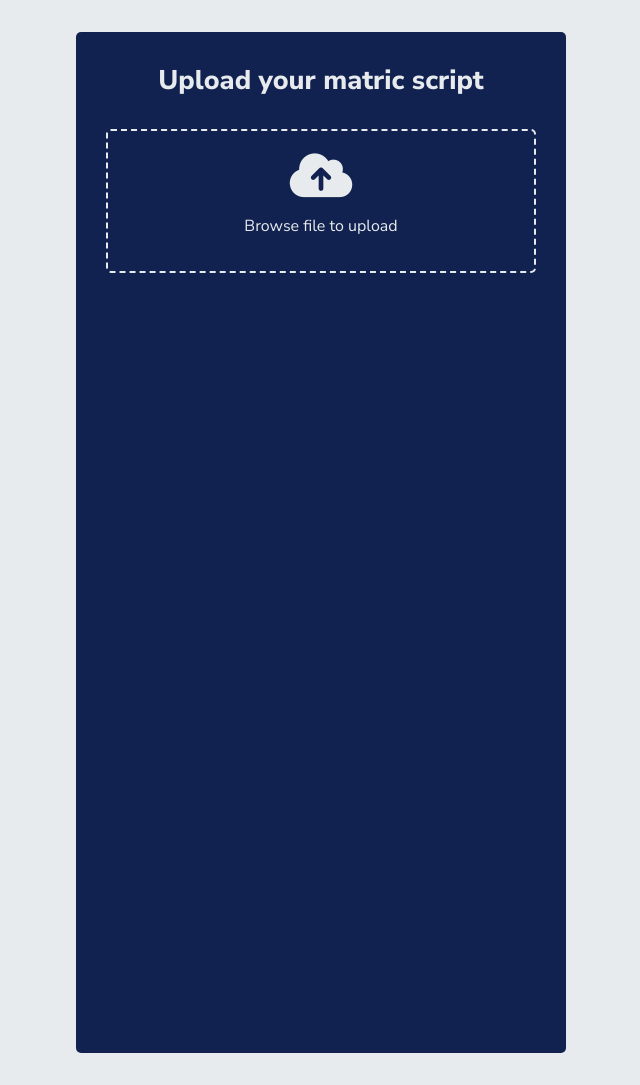
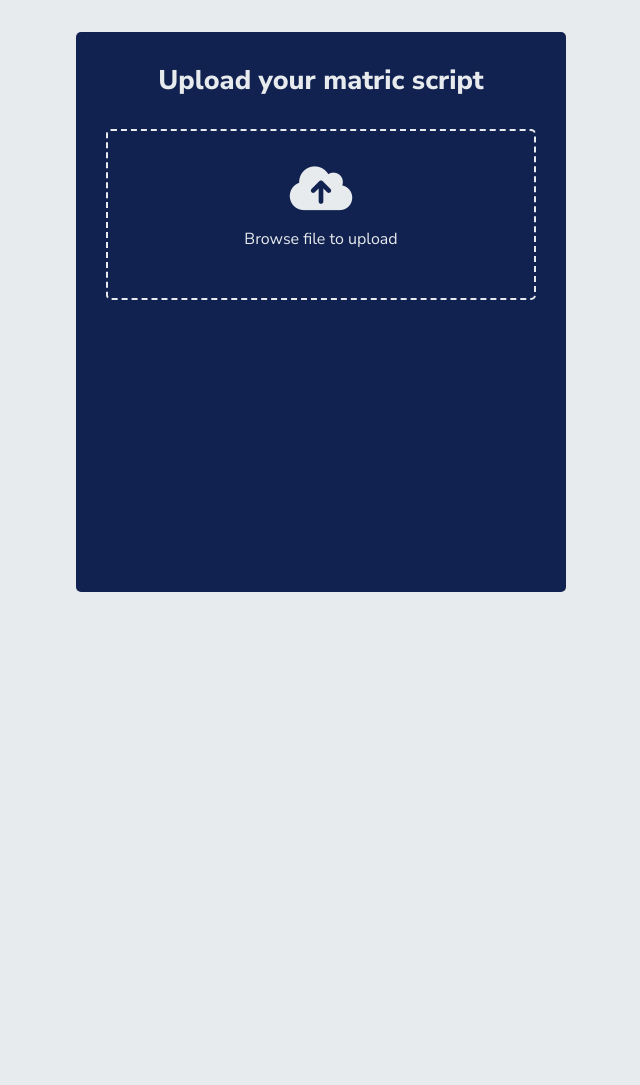
Before and after one commit to ElectroniGo/smartik, an Electron app: page apps/desktop/src/upload.html in a window 1280 px wide. Shown: the top 1085 px of the page, without its empty margins (319-959 px from the left). Drawn offline with Linux system fonts and the light colour scheme.

Commit message:
fix: update upload button behavior and enhance upload area styling

```diff
--- a/apps/desktop/src/upload.html
+++ b/apps/desktop/src/upload.html
@@ -14,6 +14,7 @@
         .wrapper{
             background: #112250;
             border-radius: 5px;
+            height: 500px;
             padding: 30px;
             width: 430px;
         }
@@ -30,7 +31,7 @@
             cursor: pointer;
             display: flex;
             flex-direction: column;
-            height: 140px;
+            height: 167px;
             justify-content: center;
             margin: 30px 0;
         }
@@ -62,6 +63,9 @@
         section .details span{
             font-size: 14px;
         }
+        .progress-area{
+            margin-bottom: -50px;
+        }
         .progress-area .row .content{
             margin-left: 15px;
             width: 100%;
@@ -74,17 +78,18 @@
         .progress-area .progress-bar{
             background: #e8ebed;
             height: 6px;
-            /*margin-bottom: 4px;*/
+            margin-bottom: 4px;
             width: 100%;
         }
         .progress-area .progress{
             background: #112250;
             border-radius: inherit;
-            height: 40%;
+            height: 100%;
             width: 0%;
         }
         .uploaded-area{
-            max-height: 50px;
+            margin-top: -23rem;
+            max-height: 130px;
             overflow-y: scroll;
         }
         .uploaded-area::-webkit-scrollbar{
```
Also changed, not shown: apps/desktop/src/exam.html (+1 -1 lines).
